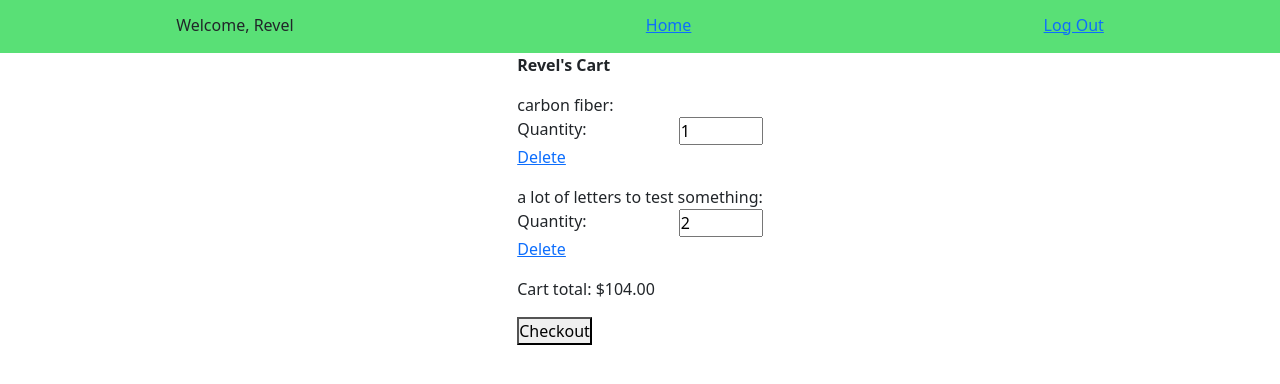
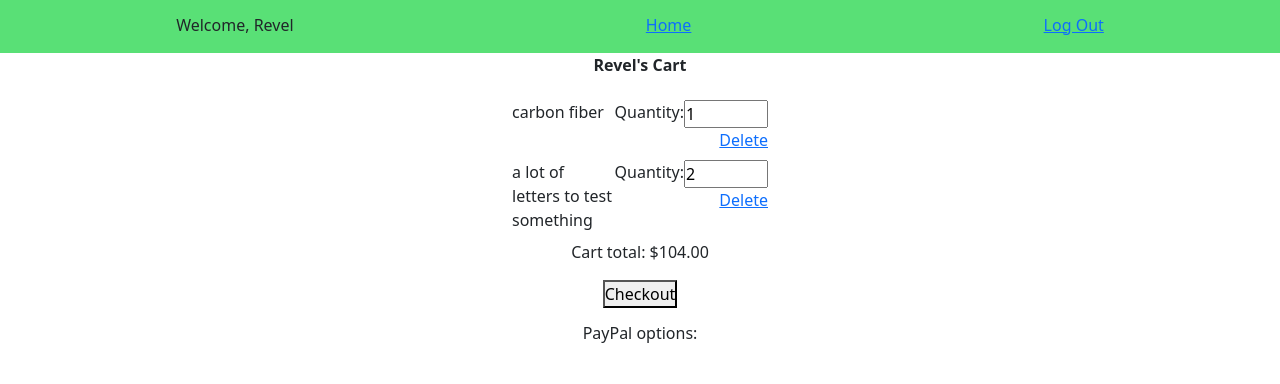
Before and after one commit to RevelDeng/CD_project, a Django app: page /marketplace/view-cart/1/ in a window 1280 px wide. Shown: the top 384 px of the page. Run offline with Django 3.2, Linux system fonts and the light colour scheme; data comes from the database, SQL or seed files in the repository; both versions use the stored data as it was after the commit; some libraries are stand-ins or nearby versions.

Commit message:
reworked cart.html styling

```diff
--- a/login_app/static/style.css
+++ b/login_app/static/style.css
@@ -88,6 +88,7 @@ img {
     display: flex;
     align-items: center;
     flex-flow: column;
+    width: 100%;
 }
 
 #cart_counter {
@@ -96,3 +97,36 @@ img {
     justify-content: center;
     align-items: center;
 }
+
+#checkout {
+    margin-bottom: 5%;
+}
+
+#cart_form {
+    width: 20%;
+}
+
+#cart_item {
+    display: flex;
+    flex-flow: row;
+    justify-content: space-between;
+    margin-top: 3%;
+    margin-bottom: 3%;
+}
+
+#cart_item_options {
+    display: flex;
+    text-align: right;
+    flex-flow: column;
+}
+
+#cart_item_options label {
+    display: flex;
+    justify-content: right;
+}
+
+#cart_form_bottom {
+    display: flex;
+    flex-flow: column;
+    align-items: center;
+}
--- a/marketplace/templates/cart.html
+++ b/marketplace/templates/cart.html
@@ -14,22 +14,27 @@
                 <a href="{% url 'marketplace' %}">Home</a>
                 <a href="logout/">Log Out</a>
             </div>
-            <div>
+            <div id="cart">
                 <p class="bold">{{user.first_name}}'s Cart</p>
-                <form action="buy-items/" method="post">
+                <form id="cart_form" action="buy-items/" method="post">
                     {% csrf_token %}
                     {% for item in cart_items %}
-                        <p>
-                            {{item.item.name}}:
+                        <div id="cart_item">
+                            {{item.item.name}}
+                            <div id="cart_item_options">
                                 <label>
                                     Quantity:
                                     <input name="{{item.item.name}}" type="number" min="1" max="10" step="1" value="{{item.quantity}}" required>
                                 </label>
                                 <a href="{% url 'remove' user.id item.item.id %}">Delete</a>
-                        </p>
+                            </div>
+                        </div>
                     {% endfor %}
+                    <div id="cart_form_bottom">
                         <p id="cart_total">Cart total: ${{total_cost}}</p>
                         <button id="checkout" type="submit">Checkout</button>
+                        <p>PayPal options:</p>
+                    </div>
                     <div id="paypal-button-container"></div>
                 </form>
             </div>
@@ -42,8 +47,7 @@
             paypal.Buttons({
 
                 style: {
-                    shape: 'pill',
-                    size: 'responsive',
+                    shape: 'pill'
                 },
 
                 // Set up the transaction
@@ -73,7 +77,6 @@
                     });
                 }
 
-
             }).render('#paypal-button-container');
         </script>
     </body>
```
Also changed, not shown: db.sqlite3. Lines whose indentation alone changed are shown as unchanged.
